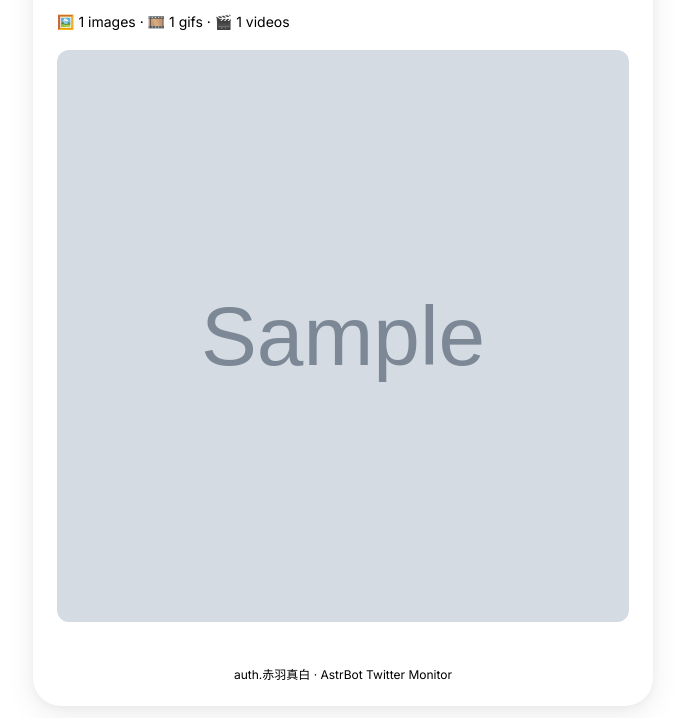
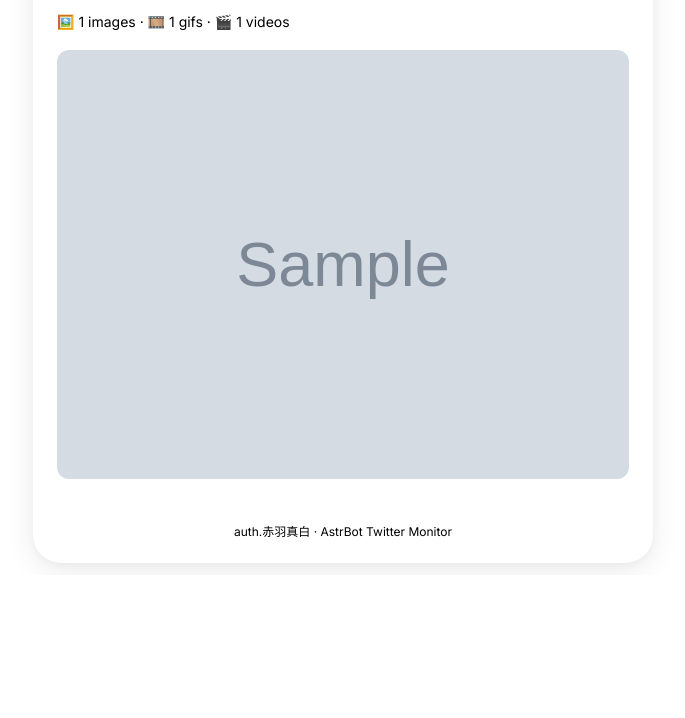
Before and after one commit to LilycleHeart/astrbot_plugin_denpa_push, a Python web app: template templates/tweet_card.html in a window 1280 px wide. Shown: the part 608-1326 px from the top of the page, without its empty margins (297-982 px from the left). After the commit the page ends 1177 px from the top, so only its background shows below. Run offline with Jinja, Linux system fonts and the light colour scheme; the template is opened without the code that fills it: most values are stand-ins (such as "Sample title", 1, 10 or a date in 2020); grey boxes marked "Sample" are stand-in pictures.

Commit message:
Fix: remove aspect-ratio, use natural image proportions

```diff
--- a/templates/tweet_card.html
+++ b/templates/tweet_card.html
@@ -58,7 +58,7 @@ body{
 .media-row{font-size:14px;color:rgba(var(--md-on-surface-rgb),0.65)}
 .media-row .ico{color:var(--md-primary)}
 .media-grid{display:grid;grid-template-columns:repeat(auto-fit,minmax(140px,1fr));gap:6px;margin-top:6px}
-.media-grid img{width:100%;aspect-ratio:1;object-fit:cover;border-radius:12px;border:1px solid rgba(var(--md-on-surface-rgb),0.12)}
+.media-grid img{width:100%;height:auto;border-radius:12px;border:1px solid rgba(var(--md-on-surface-rgb),0.12)}
 .divider{height:1px;background:rgba(var(--md-on-surface-rgb),0.12);margin:2px 0}
 .footer{text-align:center;font-size:12px;color:rgba(var(--md-on-surface-rgb),0.5);padding-top:10px}
 .image-translation{margin-top:8px;font-size:13px;color:var(--md-secondary);font-style:italic}
```
